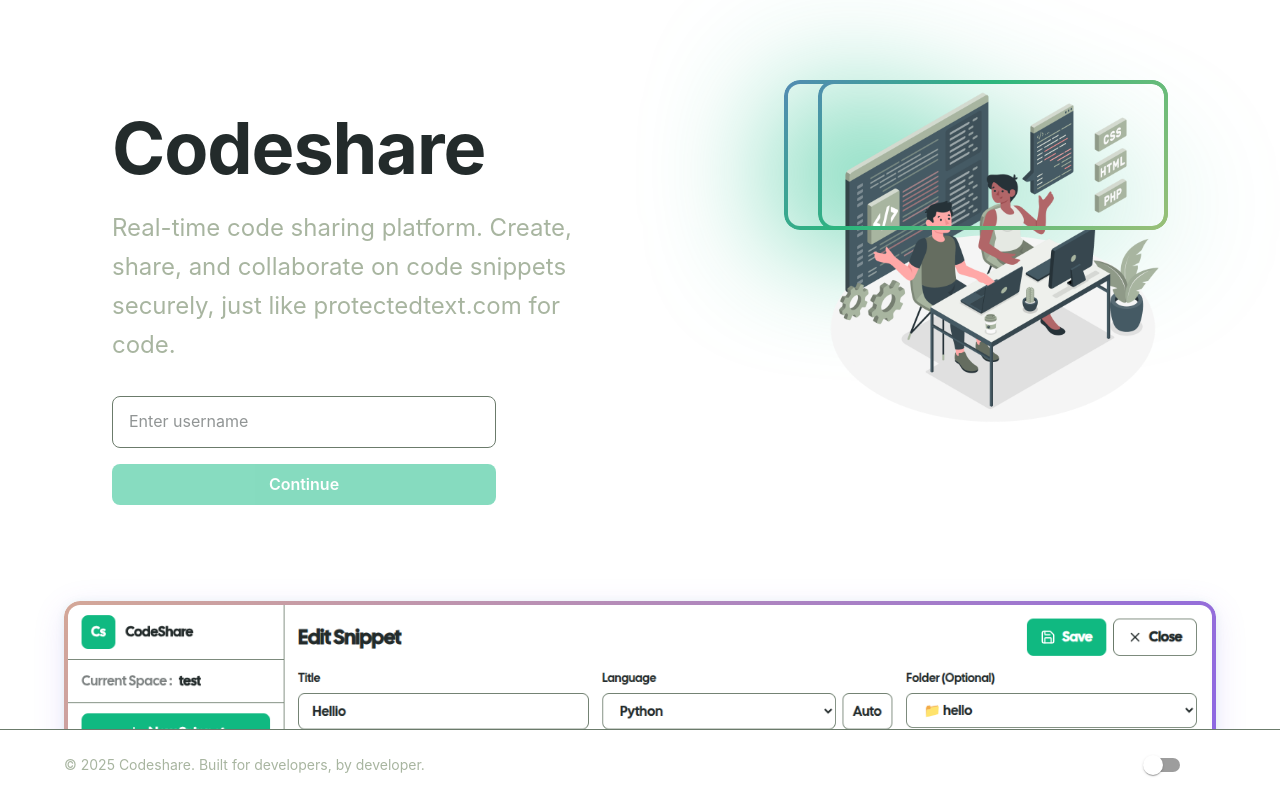
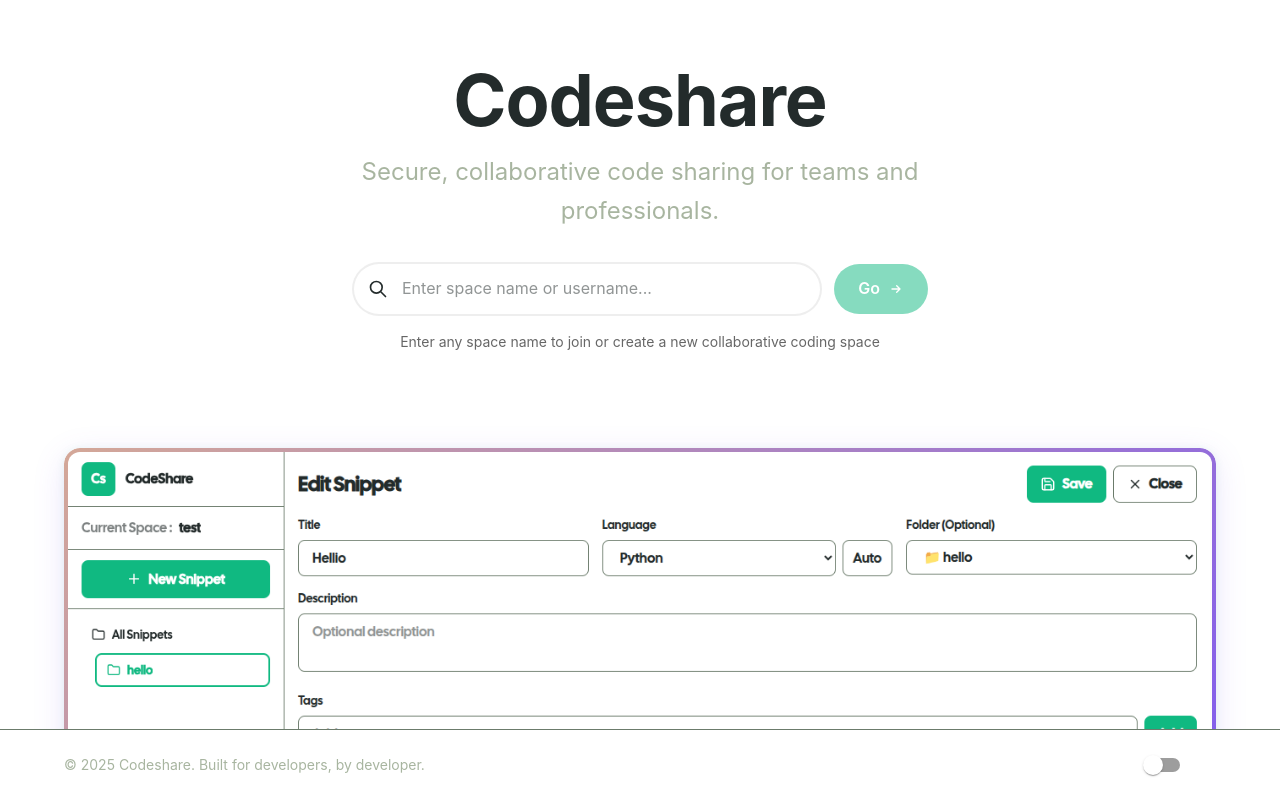
Before and after one commit to localhost969/Codeshare, a Next.js app: page / in a window 1280 px wide. Shown: the top 798 px of the page. Built offline with nearby package versions, Linux system fonts and the light colour scheme; some icons are missing; a web font is replaced by a local one.

Commit message:
new hero

```diff
--- a/components/Home/Bar.tsx
+++ b/components/Home/Bar.tsx
@@ -127,18 +127,29 @@
     };
 
     return (
-        <div className="max-w-xl mx-auto mb-8">
+        <div className="w-full mb-8">
             <div className="relative">
                 {step === 'search' && (
                     <form onSubmit={handleSearch} className="space-y-4">
+                        <div className="relative flex items-center gap-3 max-w-2xl mx-auto">
+                            <div className="flex-1 relative flex items-center">
+                                <svg
+                                    className="absolute left-4 w-5 h-5 pointer-events-none"
+                                    style={{ color: 'var(--foreground)' }}
+                                    fill="none"
+                                    stroke="currentColor"
+                                    viewBox="0 0 24 24"
+                                >
+                                    <path strokeLinecap="round" strokeLinejoin="round" strokeWidth={2} d="M21 21l-6-6m2-5a7 7 0 11-14 0 7 7 0 0114 0z" />
+                                </svg>
                                 <input
                                     type="text"
-                            placeholder="Enter username "
+                                    placeholder="Enter space name or username..."
                                     value={username}
                                     onChange={(e) => setUsername(e.target.value)}
-                            className="w-full px-4 py-3 pr-10 rounded-lg border transition-colors"
+                                    className="w-full pl-12 pr-4 py-3 rounded-full border-2 transition-all outline-none"
                                     style={{
-                                borderColor: isFocused ? (isDark ? 'white' : 'var(--accent)') : (isDark ? 'white' : 'var(--border)'),
+                                        borderColor: isFocused ? 'var(--accent)' : 'rgba(200, 200, 200, 0.3)',
                                         backgroundColor: 'var(--background)',
                                         color: isDark ? 'white' : 'var(--foreground)',
                                     }}
@@ -148,31 +159,40 @@
                                     disabled={isLoading}
                                     required
                                 />
+                            </div>
                             <button
                                 type="submit"
                                 disabled={isLoading || !username.trim()}
-                            className="w-full py-2 px-4 rounded-lg font-semibold transition-colors disabled:opacity-50 disabled:cursor-not-allowed text-white"
+                                className="py-3 px-6 rounded-full font-semibold transition-all disabled:opacity-50 disabled:cursor-not-allowed text-white whitespace-nowrap flex items-center gap-2"
                                 style={{ backgroundColor: 'var(--accent)' }}
                                 onMouseEnter={e => (e.currentTarget.style.backgroundColor = 'var(--accent-hover)')}
                                 onMouseLeave={e => (e.currentTarget.style.backgroundColor = 'var(--accent)')}
                             >
-                            {isLoading ? 'Checking...' : 'Continue'}
+                                {isLoading ? 'Checking...' : 'Go'}
+                                <svg className="w-4 h-4" fill="none" stroke="currentColor" viewBox="0 0 24 24">
+                                    <path strokeLinecap="round" strokeLinejoin="round" strokeWidth={2} d="M13 7l5 5m0 0l-5 5m5-5H6" />
+                                </svg>
                             </button>
+                        </div>
+                        <div className="text-center text-sm" style={{ color: isDark ? 'rgba(255, 255, 255, 0.6)' : 'rgba(0, 0, 0, 0.6)' }}>
+                            Enter any space name to join or create a new collaborative coding space
+                        </div>
                         {error && (
-                            <div className="px-4 py-2 rounded-lg text-sm mt-2" style={{ backgroundColor: isDark ? 'rgba(220, 38, 38, 0.1)' : 'rgba(220, 38, 38, 0.1)', color: '#dc2626' }}>{error}</div>
+                            <div className="px-4 py-2 rounded-lg text-sm mt-2 max-w-2xl mx-auto" style={{ backgroundColor: isDark ? 'rgba(220, 38, 38, 0.1)' : 'rgba(220, 38, 38, 0.1)', color: '#dc2626' }}>{error}</div>
                         )}
                     </form>
                 )}
                 {step === 'password' && (
                     <form onSubmit={handlePasswordSubmit} className="space-y-4">
+                        <div className="max-w-2xl mx-auto space-y-3">
                             <input
                                 type="password"
                                 placeholder="Password"
                                 value={password}
                                 onChange={(e) => setPassword(e.target.value)}
-                            className="w-full px-4 py-3 pr-10 rounded-lg border transition-colors"
+                                className="w-full px-4 py-3 rounded-full border-2 transition-all outline-none"
                                 style={{
-                                borderColor: isFocused ? (isDark ? 'white' : 'var(--accent)') : (isDark ? 'white' : 'var(--border)'),
+                                    borderColor: isFocused ? 'var(--accent)' : 'rgba(200, 200, 200, 0.3)',
                                     backgroundColor: 'var(--background)',
                                     color: isDark ? 'white' : 'var(--foreground)',
                                 }}
@@ -188,9 +208,9 @@
                                     placeholder="Confirm Password"
                                     value={confirmPassword}
                                     onChange={(e) => setConfirmPassword(e.target.value)}
-                                className="w-full px-4 py-3 pr-10 rounded-lg border transition-colors"
+                                    className="w-full px-4 py-3 rounded-full border-2 transition-all outline-none"
                                     style={{
-                                    borderColor: isFocused ? (isDark ? 'white' : 'var(--accent)') : (isDark ? 'white' : 'var(--border)'),
+                                        borderColor: isFocused ? 'var(--accent)' : 'rgba(200, 200, 200, 0.3)',
                                         backgroundColor: 'var(--background)',
                                         color: isDark ? 'white' : 'var(--foreground)',
                                     }}
@@ -204,20 +224,20 @@
                             {error && (
                                 <div className="px-4 py-2 rounded-lg text-sm" style={{ backgroundColor: isDark ? 'rgba(220, 38, 38, 0.1)' : 'rgba(220, 38, 38, 0.1)', color: '#dc2626' }}>{error}</div>
                             )}
-                        <div className="flex gap-3">
+                            <div className="flex gap-3 pt-2">
                                 <button
                                     type="button"
                                     onClick={handleBackToSearch}
                                     disabled={isLoading}
-                                className="flex-1 py-2 px-4 rounded-lg font-semibold transition-colors border"
-                                style={{ borderColor: 'var(--border)', color: 'var(--foreground)' }}
+                                    className="flex-1 py-3 px-4 rounded-full font-semibold transition-colors border-2"
+                                    style={{ borderColor: 'rgba(200, 200, 200, 0.3)', color: 'var(--foreground)' }}
                                 >
                                     Back
                                 </button>
                                 <button
                                     type="submit"
                                     disabled={isLoading || !password}
-                                className="flex-1 py-2 px-4 rounded-lg font-semibold transition-colors disabled:opacity-50 disabled:cursor-not-allowed text-white"
+                                    className="flex-1 py-3 px-4 rounded-full font-semibold transition-all disabled:opacity-50 disabled:cursor-not-allowed text-white"
                                     style={{ backgroundColor: 'var(--accent)' }}
                                     onMouseEnter={e => (e.currentTarget.style.backgroundColor = 'var(--accent-hover)')}
                                     onMouseLeave={e => (e.currentTarget.style.backgroundColor = 'var(--accent)')}
@@ -225,6 +245,7 @@
                                     {isLoading ? 'Processing...' : userExists ? 'Sign In' : 'Create Space'}
                                 </button>
                             </div>
+                        </div>
                     </form>
                 )}
             </div>
--- a/components/Home/Hero.tsx
+++ b/components/Home/Hero.tsx
@@ -19,58 +19,29 @@
 
   return (
     <header className="w-full pt-16 mb-20">
-      {/* ✅ Main grid container */}
-      <div className="w-full flex justify-center px-12">
-        <div className="max-w-6xl">
-          <div className="grid grid-cols-1 lg:grid-cols-2 gap-8 items-start">
-            {/* LEFT: Title + Search */}
-            <div className="flex flex-col justify-start mt-12">
-              <div className="lg:max-w-lg">
-                <h1 className="text-5xl sm:text-6xl md:text-7xl font-bold tracking-tight mb-6">
+      {/* ✅ Centered hero section */}
+      <div className="w-full flex justify-center px-4 sm:px-12">
+        <div className="w-full max-w-2xl">
+          <div className="flex flex-col items-center text-center space-y-8">
+            {/* Title */}
+            <div>
+              <h1 className="text-5xl sm:text-6xl md:text-7xl font-bold tracking-tight mb-4">
                 Codeshare
               </h1>
-
               <p
-                  className="text-xl sm:text-2xl leading-relaxed mb-8"
+                className="text-lg sm:text-xl md:text-2xl leading-relaxed"
                 style={{ color: 'var(--muted)' }}
               >
-                  Real-time code sharing platform. Create, share, and collaborate on code snippets
-                  securely, just like protectedtext.com for code.
+                Secure, collaborative code sharing for teams and professionals.
               </p>
+            </div>
 
             {/* Search bar */}
-                <div className="mt-4 w-full md:w-4/5 lg:w-3/4">
+            <div className="w-full max-w-xl">
               <Bar />
             </div>
-              </div>
-            </div>
 
-            {/* RIGHT: Hero illustration */}
-            <div className="hidden md:flex flex-col justify-start items-center lg:items-end space-y-6 mt-4">
-              <div
-                className="relative w-full max-w-sm flex justify-center lg:justify-end"
-                style={{ maxHeight: '150px', minHeight: 120 }}
-              >
-                <div
-                  className="absolute inset-0 rounded-3xl blur-3xl"
-                  style={{
-                    background:
-                      'linear-gradient(to top right, var(--accent) 0%, var(--accent) 10%, transparent 70%)',
-                    zIndex: 0,
-                  }}
-                />
-                <div className="relative z-10">
-                  <Image
-                    src={isDark ? '/hero_d.png' : '/hero.png'}
-                    alt="Notepad icon"
-                    width={350}
-                    height={350}
-                    className="max-w-full h-auto"
-                    priority
-                  />
-                </div>
-              </div>
-            </div>
+
           </div>
         </div>
       </div>
```
Lines whose indentation alone changed are shown as unchanged.
